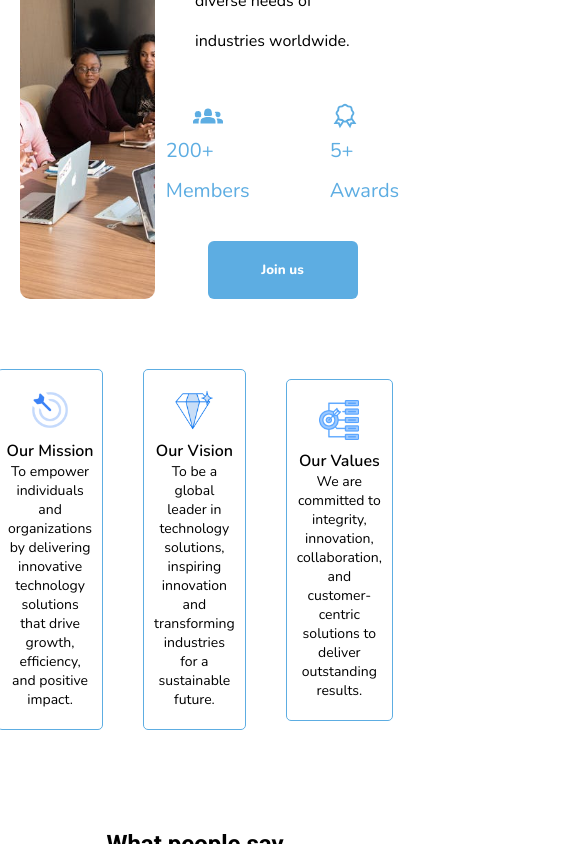
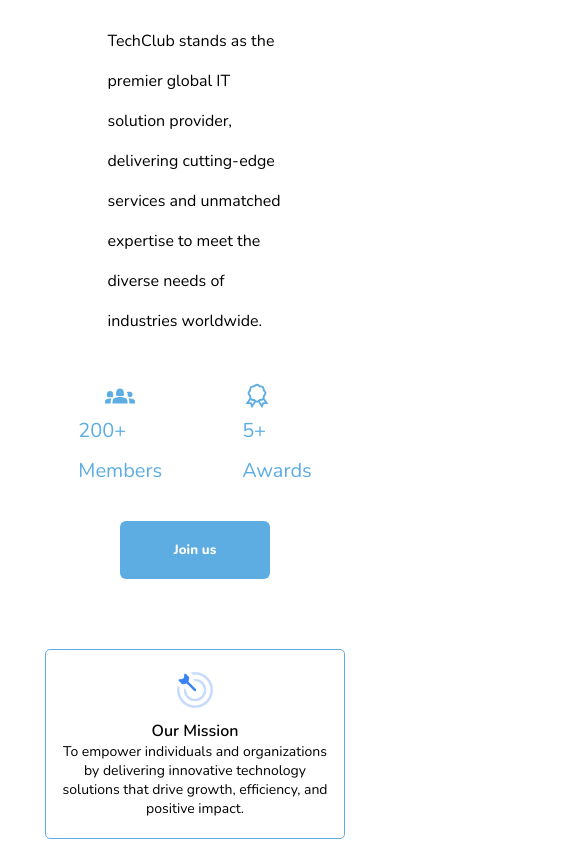
Before and after one commit to Naominm/mutc-website, a React (Vite) app: page / in a window 390 px wide. Shown: the part 1156-2000 px from the top of the page, 585 px wide, since content can reach past the window. Built offline with nearby package versions, Linux system fonts and the light colour scheme.

Commit message:
Further enhancement to improve the UI

```diff
--- a/src/pages/Home/About.css
+++ b/src/pages/Home/About.css
@@ -17,6 +17,12 @@
     padding: 2rem;
     gap: 4rem;
 }
+@media screen and (max-width: 56.25em) {
+    .about-contents{
+        flex-wrap: wrap;
+        justify-content: center;
+    }
+}
 .image-wrapper img{
 width: 100%;
 height: 100%;
@@ -30,6 +36,7 @@ border-radius: 1rem;
 }
 .text-container-2{
     display: flex;
+    flex-wrap: wrap;
     justify-content: center;
     gap: 4rem;
 
--- a/src/pages/Home/Testimonial.css
+++ b/src/pages/Home/Testimonial.css
@@ -8,6 +8,7 @@
 }
 .card-content {
     display: flex;
+
     flex-direction: column;
     align-items: center;
     gap:2rem;
@@ -31,6 +32,7 @@
   }
   .testimony-elements{
     display: flex;
+    flex-wrap: wrap;
     justify-content: center;
   }
   .testimony-user-image-wrapper{
```
